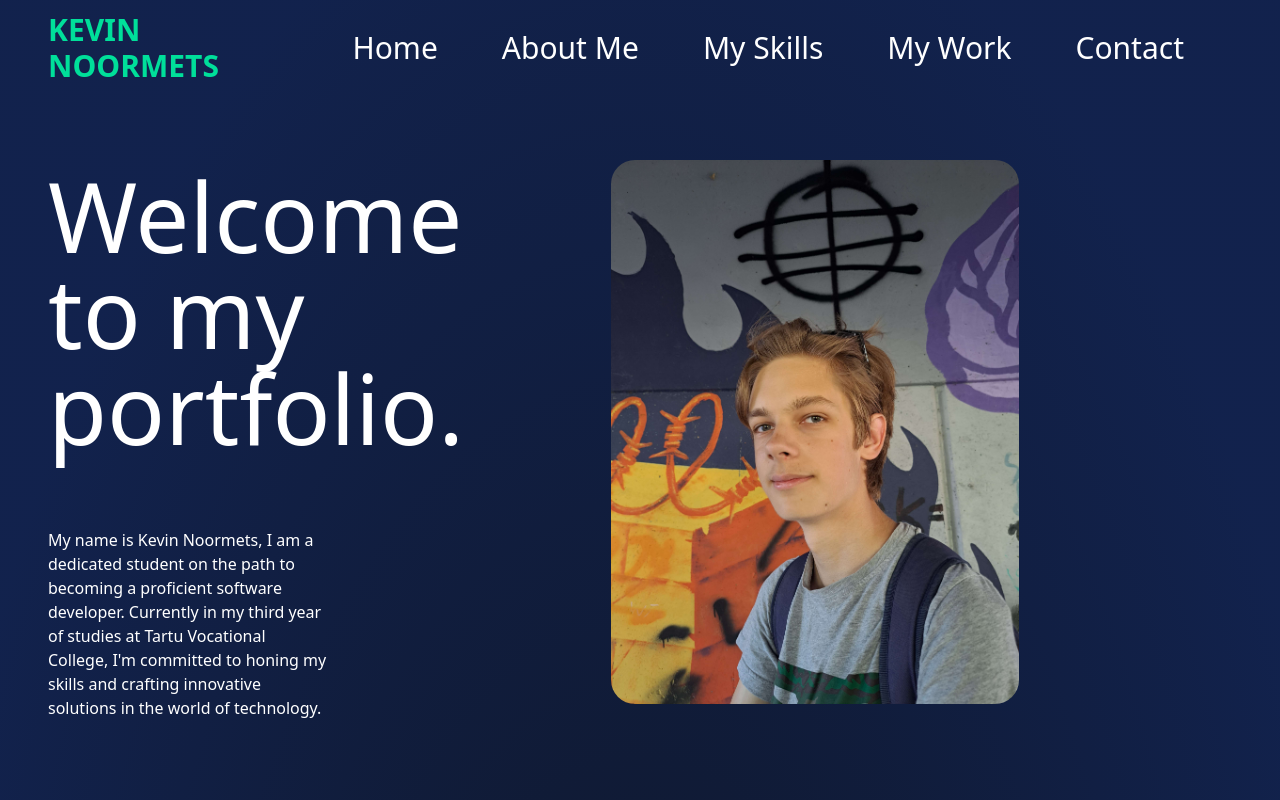
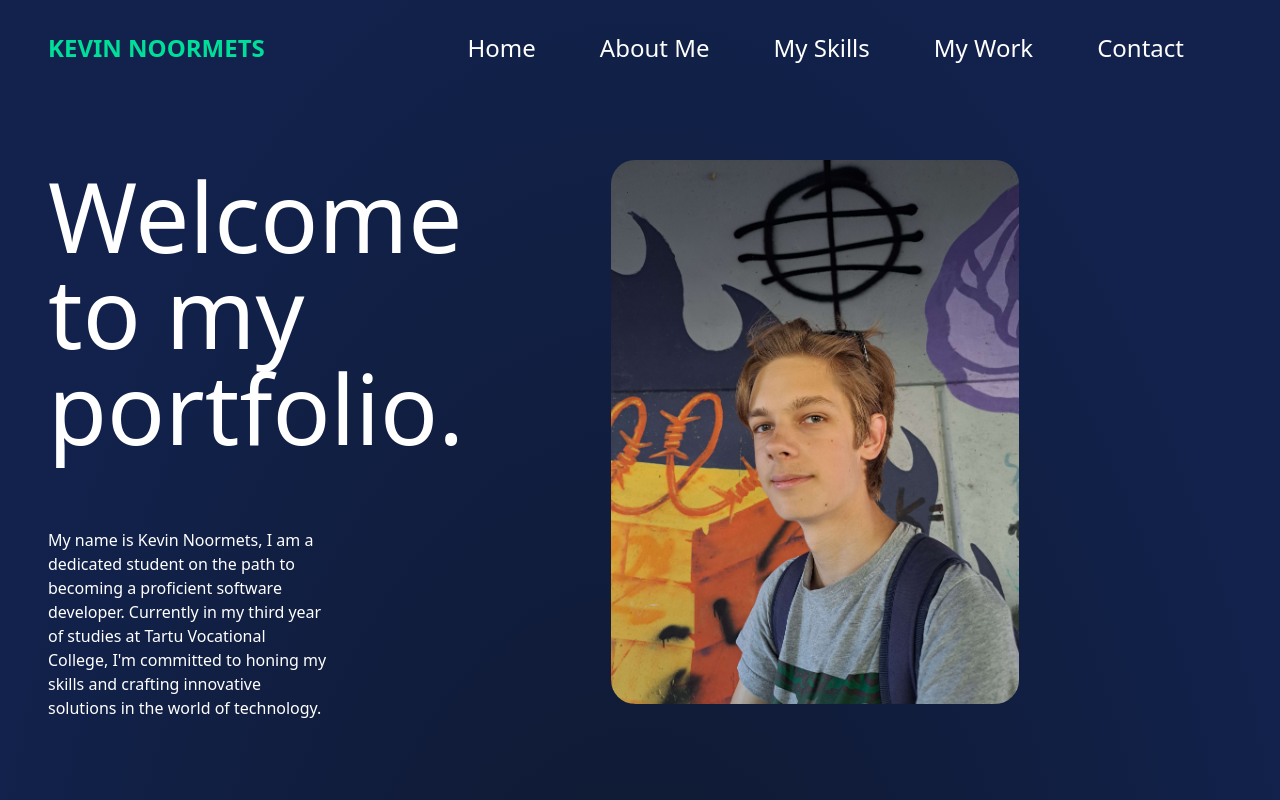
Before and after one commit to Kevinoo5/portfolio, a React (Vite) app: page / in a window 1280 px wide. Shown: the top 800 px of the page. Built offline with nearby package versions, Linux system fonts and the light colour scheme; what tailwindcss-animated would draw is missing.

Commit message:
Changed navbar button text size

```diff
--- a/src/components/Navbar.jsx
+++ b/src/components/Navbar.jsx
@@ -2,25 +2,25 @@ const Navbar = () => {
     return (
         <div className='flex items-center h-24 mx-auto px-12 text-white'>
             <div className="flex-1">
-                <h1 className='text-3xl font-bold text-[#00df9a]'>KEVIN NOORMETS</h1>
+                <h1 className='text-2xl font-bold text-[#00df9a]'>KEVIN NOORMETS</h1>
             </div>
 
             <ul className='flex px-4'>
                 <li className='p-6 m-2'>
-                    <a href="/" className='rounded-xl scroll-smooth text-3xl cursor-pointer hover-underline-animation'>Home</a>
+                    <a href="/" className='rounded-xl scroll-smooth text-2xl cursor-pointer hover-underline-animation'>Home</a>
                 </li>
                 <li className='p-6 m-2'>
-                    <a href="#about" className='rounded-xl scroll-smooth text-3xl cursor-pointer hover-underline-animation'>About Me</a>
+                    <a href="#about" className='rounded-xl scroll-smooth text-2xl cursor-pointer hover-underline-animation'>About Me</a>
                 </li>
                 <li className='p-6 m-2'>
-                    <a href="#skills" className='rounded-xl scroll-smooth text-3xl cursor-pointer hover-underline-animation'>My Skills</a>
+                    <a href="#skills" className='rounded-xl scroll-smooth text-2xl cursor-pointer hover-underline-animation'>My Skills</a>
                 </li>
                 <li className='p-6 m-2'>
-                    <a href="#work" className='rounded-xl scroll-smooth text-3xl cursor-pointer hover-underline-animation'>My Work</a>
+                    <a href="#work" className='rounded-xl scroll-smooth text-2xl cursor-pointer hover-underline-animation'>My Work</a>
                 </li>
 
                 <li className='p-6 m-2'>
-                    <a href="#contact" className='rounded-xl scroll-smooth text-3xl cursor-pointer hover-underline-animation'>Contact</a>
+                    <a href="#contact" className='rounded-xl scroll-smooth text-2xl cursor-pointer hover-underline-animation'>Contact</a>
                 </li>
             </ul>
         </div>
```
